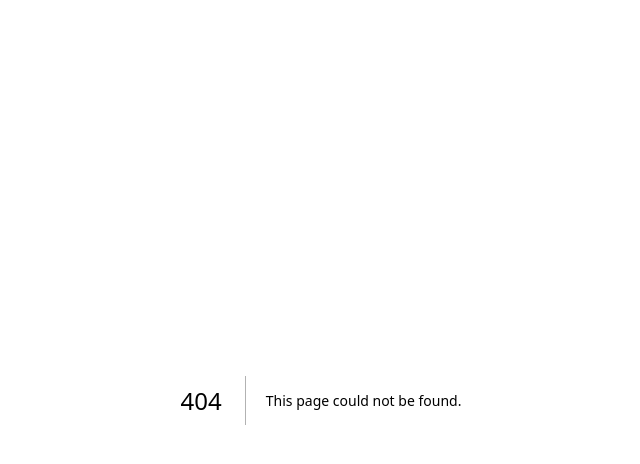
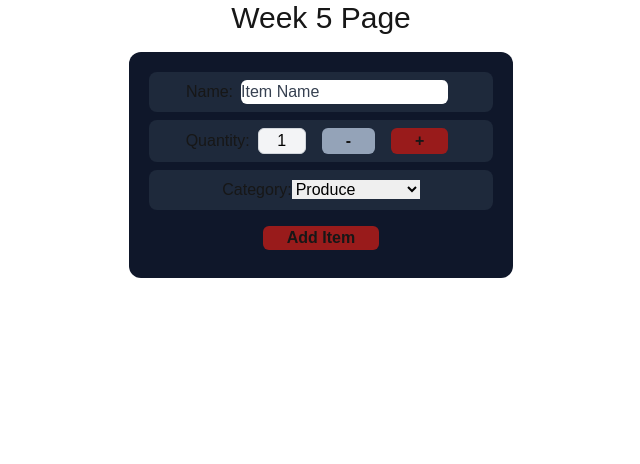
Before and after one commit to OwenC03/cprg306-assignments, a Next.js app: page /week-5 in a window 1280 px wide. Before the commit this address had no page. Shown: the top 464 px of the page, without its empty margins (319-959 px from the left). Built offline with nearby package versions, Linux system fonts and the light colour scheme.

Commit message:
week 5 assignment
week 5 assignment completed

```diff
--- a/app/page.js
+++ b/app/page.js
@@ -20,6 +20,11 @@ export default function Page() {
             Week 4 Assignment
           </Link>
         </li>
+        <li className="m-2 bg-slate-700 max-w-sm text-center rounded-md mx-auto">
+          <Link className="hover:text-red-600 hover:underline text-2xl font-medium" href="week-5">
+            Week 5 Assignment
+          </Link>
+        </li>
       </main>
     </ul>
   );
--- /dev/null
+++ b/app/week-5/new-item.js
@@ -0,0 +1,119 @@
+"use client";
+
+import { useState } from "react";
+
+const MIN_QUANTITY = 1;
+const MAX_QUANTITY = 99;
+
+export default function NewItem() {
+  const [quantity, setQuantity] = useState(1);
+  const [name, setName] = useState("");
+  const [category, setCategory] = useState("produce");
+
+  const handleSubmit = (e) => {
+    e.preventDefault();
+
+    const item = {
+      name,
+      quantity,
+      category,
+    };
+
+    console.log(item);
+
+    setName("");
+    setQuantity(1);
+    setCategory("produce");
+
+    alert(
+      `Item added:\nName: ${name}\nQuantity: ${quantity}\nCategory: ${category}`
+    );
+  };
+
+  const increment = () => {
+    setQuantity((prevQuantity) => Math.min(prevQuantity + 1, MAX_QUANTITY));
+  };
+
+  const decrement = () => {
+    setQuantity((prevQuantity) => Math.max(prevQuantity - 1, MIN_QUANTITY));
+  };
+
+  return (
+    <form onSubmit={handleSubmit} className="bg-slate-900 p-5 rounded-xl max-w-sm mx-auto">
+      <div className="max-w-sm bg-slate-800 flex rounded-lg justify-center mx-auto ">
+        <label>
+          Name:
+          <input
+            type="text"
+            placeholder="Item Name"
+            value={name}
+            onChange={(e) => setName(e.target.value)}
+            required
+            className="text-black placeholder-gray-700 rounded-md m-2"
+          />
+        </label>
+      </div>
+
+      <div className="max-w-sm bg-slate-800 flex rounded-lg justify-center mx-auto m-2">
+        <label>
+          Quantity:
+          <input
+            type="text"
+            value={quantity}
+            readOnly
+            className="w-12 m-2 text-center bg-gray-100 border border-gray-300 rounded-md text-black"
+          />
+        </label>
+
+        <button
+          type="button"
+          onClick={decrement}
+          disabled={quantity === MIN_QUANTITY}
+          className={`px-6 m-2 font-semibold rounded-md ${
+            quantity === MIN_QUANTITY
+              ? "bg-slate-400 cursor-not-allowed"
+              : "bg-red-800"
+          }`}
+        >
+          -
+        </button>
+
+        <button
+          type="button"
+          onClick={increment}
+          disabled={quantity === MAX_QUANTITY}
+          className={`px-6 m-2 font-semibold rounded-md ${
+            quantity === MAX_QUANTITY
+              ? "bg-slate-400 cursor-not-allowed"
+              : "bg-red-800"
+          }`}
+        >
+          +
+        </button>
+      </div>
+
+      <div className="max-w-sm bg-slate-800 flex rounded-lg justify-center mx-auto m-2">
+        <label className="m-2">
+          Category:
+          <select value={category} onChange={(e) => setCategory(e.target.value)} className="text-black">
+            <option value="produce">Produce</option>
+            <option value="dairy">Dairy</option>
+            <option value="bakery">Bakery</option>
+            <option value="meat">Meat</option>
+            <option value="frozen">Frozen Foods</option>
+            <option value="canned">Canned Goods</option>
+            <option value="dry">Dry Goods</option>
+            <option value="beverages">Beverages</option>
+            <option value="snacks">Snacks</option>
+            <option value="household">Household</option>
+            <option value="other">Other</option>
+          </select>
+        </label>
+      </div>
+
+      <div className="flex justify-center">
+        <button type="submit" className="px-6 m-2 font-semibold rounded-md bg-red-800">Add Item</button>
+      </div>
+    </form>
+  );
+}
--- /dev/null
+++ b/app/week-5/page.js
@@ -0,0 +1,10 @@
+import NewItem from "./new-item";
+
+export default function Page() {
+  return (
+    <div>
+      <h1 className="text-center text-3xl mb-4">Week 5 Page</h1>
+      <NewItem />
+    </div>
+  );
+}
```
